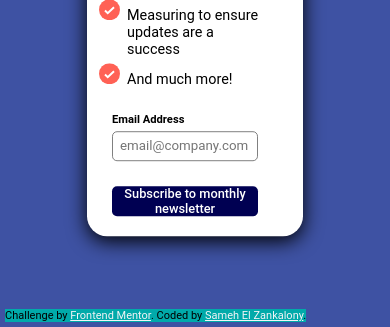
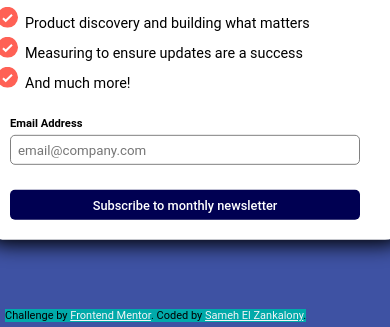
Before and after one commit to s-zankalony/newsletter-sign-up-with-success-message-main, a plain HTML site: page index.html in a window 390 px wide. Shown: the part 517-844 px from the top of the page. Drawn offline with Linux system fonts and the light colour scheme.

Commit message:
responsivenes

```diff
--- a/style.css
+++ b/style.css
@@ -181,12 +181,12 @@ form input:hover {
     margin-bottom: 5px;
   }
 }
-@media (max-width: 700px) {
+@media (max-width: 768px) {
   .card {
     display: flex;
     flex-direction: column-reverse;
     align-items: center;
-    max-width: 420px;
+    width: 420px;
     position: absolute;
     top: 50%;
     left: 50%;
@@ -244,3 +244,65 @@ form input:hover {
     font-size: 0.8rem;
   }
 }
+/* @media (max-width: 450px) {
+  .card {
+    display: flex;
+    flex-direction: column-reverse;
+    align-items: center;
+    width: 400px;
+    position: absolute;
+    top: 50%;
+    left: 50%;
+    transform: translate(-50%, -50%);
+    padding: 0;
+    box-sizing: border-box;
+    background: #fff;
+    border-radius: 20px;
+    box-shadow: 0 5px 20px black;
+    flex-shrink: 0;
+  }
+  #bg-img {
+    content: url("./assets/images/illustration-sign-up-mobile.svg");
+    object-fit: cover;
+    max-width: 100%;
+    width: 100vw;
+  }
+
+  .card-text {
+    padding: 0 30px 18px;
+  }
+  .card-text h1 {
+    font-size: 1.9rem;
+  }
+
+  .card-text p {
+    margin-top: 9px;
+    margin-bottom: 9px;
+    font-size: 0.85rem;
+  }
+  ul {
+    margin-bottom: 20px;
+    padding-left: 12px;
+  }
+  ul li {
+    margin-top: 3px;
+    margin-bottom: 3px;
+    font-size: 0.85rem;
+  }
+  form label {
+    font-size: 0.65rem;
+    font-weight: 500;
+    margin-bottom: 3px;
+  }
+  form input {
+    height: 27px;
+    margin-bottom: 20px;
+    padding: 5px;
+  }
+  .btn {
+    height: 25px;
+    padding: 8px auto;
+    font-weight: 400;
+    font-size: 0.5rem;
+  }
+} */
```
